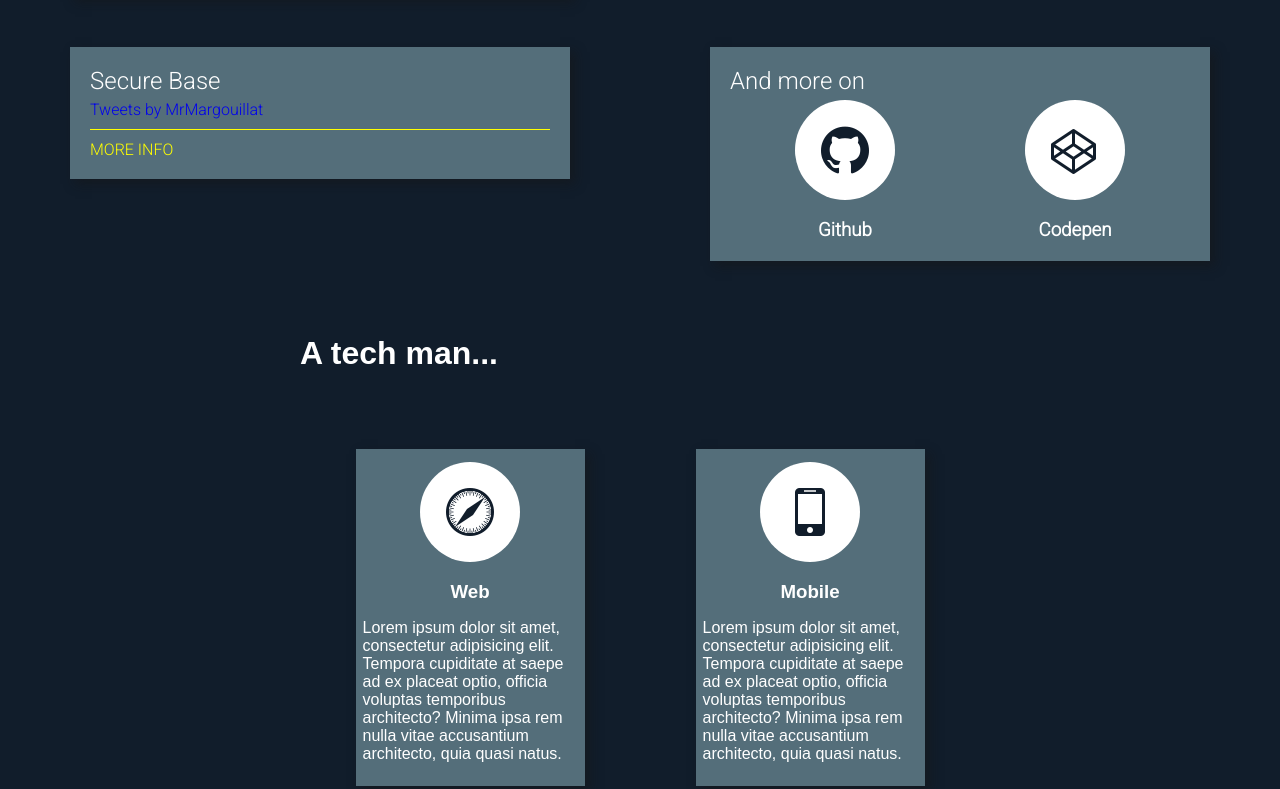
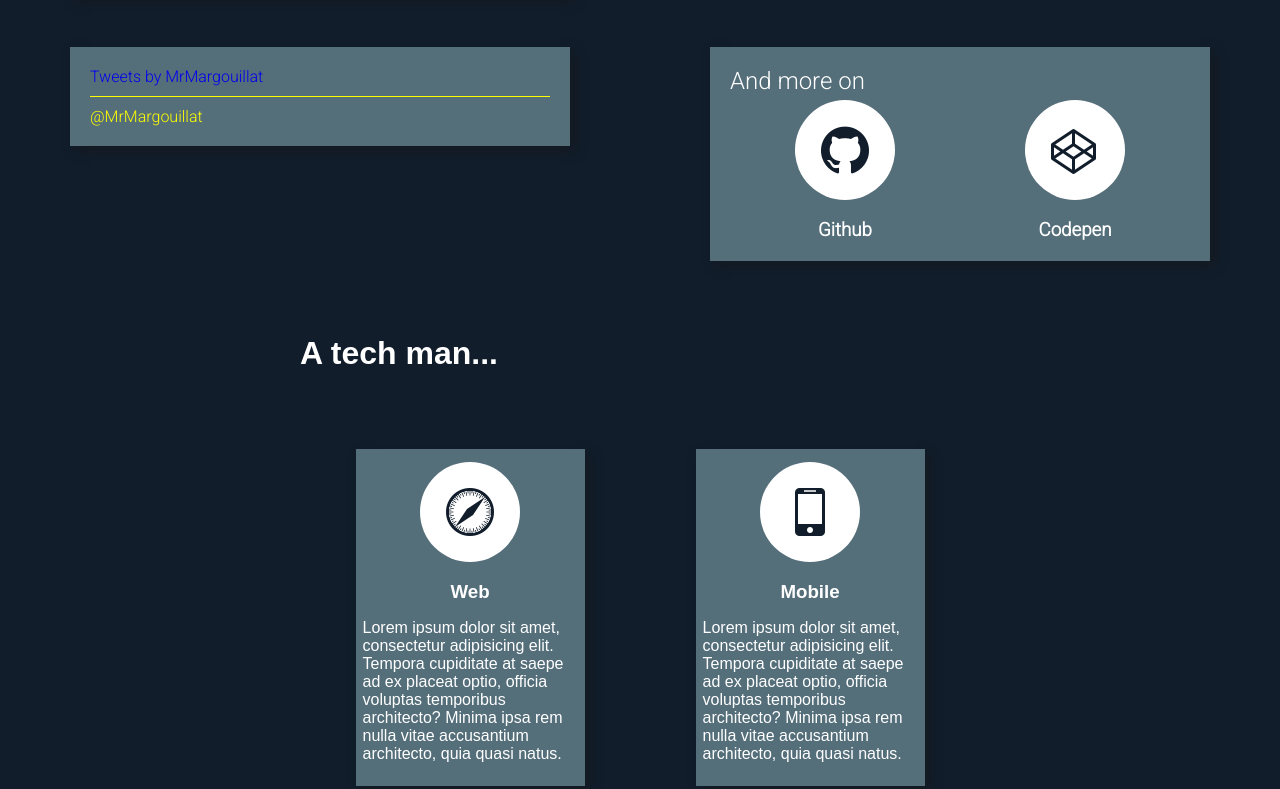
Before and after one commit to MrMargouillat/portfolio, a plain HTML site: page about.html in a window 1280 px wide. Shown: the part 1369-2158 px from the top of the page. Drawn offline with nearby package versions, Linux system fonts and the light colour scheme; files whose address does not match are found by name.

Commit message:
Try twitter 2

```diff
--- a/about.html
+++ b/about.html
@@ -51,9 +51,8 @@
 						<div class="cardDark">
 
 							<div class="cardContainer">
-								<h3 class="cardTitle">Secure Base</h3>
-								<div class="cardContent"><a class="twitter-timeline" data-width="500" data-link-color="#2B7BB9" href="https://twitter.com/MrMargouillat">Tweets by MrMargouillat</a> <script async src="//platform.twitter.com/widgets.js" charset="utf-8"></script></div>
-								<div class="cardLink"><a href="http://mysecurebase.org/en/" class="link">MORE INFO</a></div>
+								<div class="cardContent"><a class="twitter-timeline" data-width="670" data-height="600" data-theme="dark" data-link-color="#2B7BB9" href="https://twitter.com/MrMargouillat">Tweets by MrMargouillat</a> <script async src="//platform.twitter.com/widgets.js" charset="utf-8"></script></div>
+								<div class="cardLink"><a href="http://mysecurebase.org/en/" class="link">@MrMargouillat</a></div>
 							</div>
 						</div>
 						<div class="cardDark">
--- a/css/style.css
+++ b/css/style.css
@@ -281,6 +281,7 @@ margin-right: -150px;
 .cardWhite
 {
     width: 500px;
+    max-height: 700px;
     margin: auto;
     margin-top: 50px;
     box-shadow: 5px 5px 10px rgba(22, 22, 22, 0.5);
@@ -291,6 +292,7 @@ margin-right: -150px;
 .cardDark
 {
     width: 500px;
+    max-height: 700px;
     margin: auto;
     margin-top: 50px;
     box-shadow: 5px 5px 10px rgba(22, 22, 22, 0.5);
```
